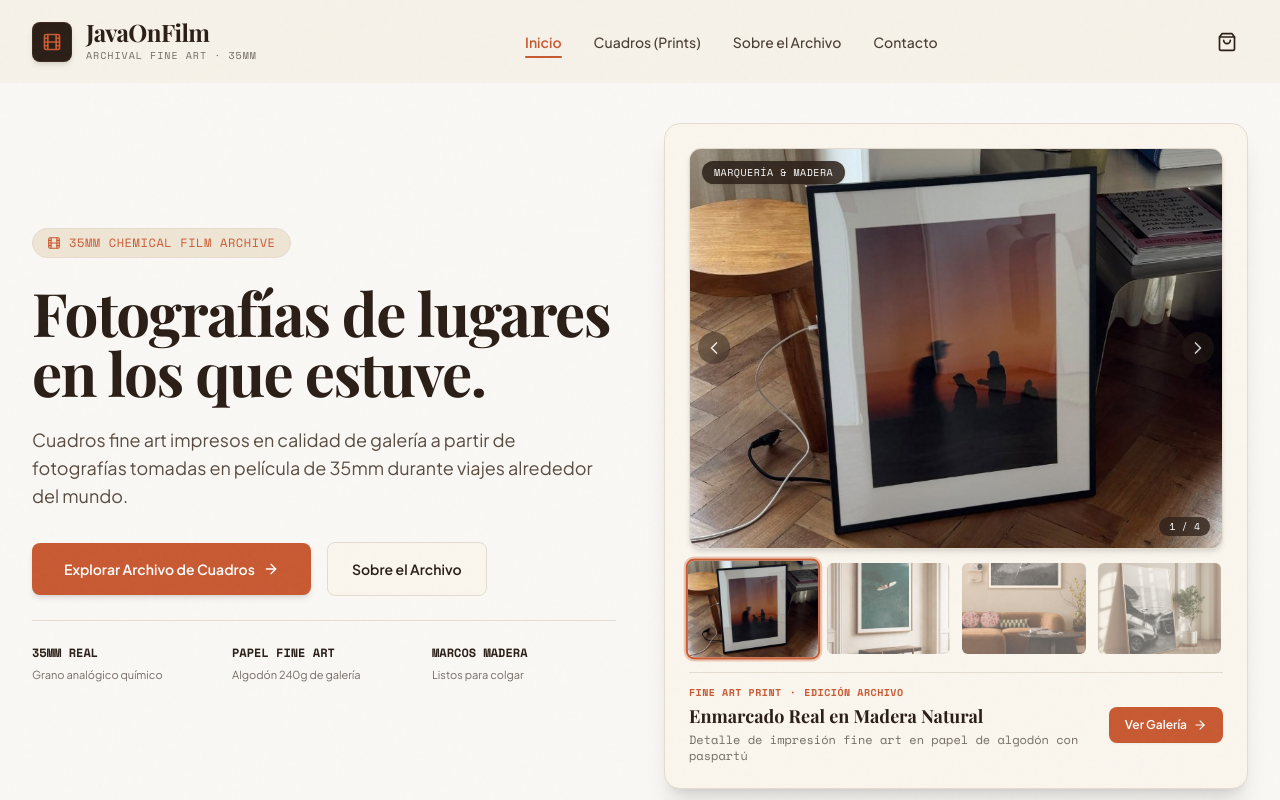
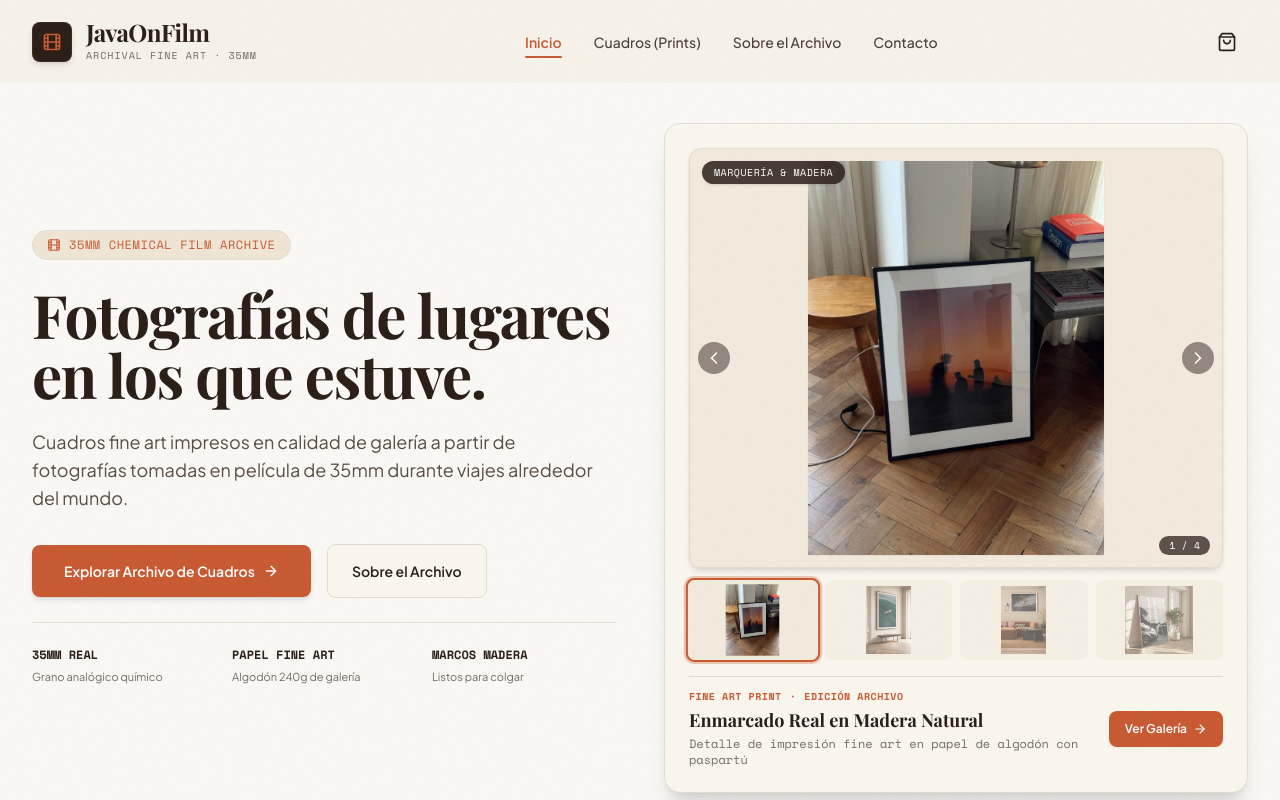
Before and after one commit to javigutierrezra/javaonfilm-web, a React (Vite) app: page / in a window 1280 px wide. Shown: the top 800 px of the page. Built offline with nearby package versions, Linux system fonts and the light colour scheme; a web font is replaced by a local one.

Commit message:
fix: ajustar imagenes del carrusel en el Hero con object-contain para que se vean 100% completas sin recortar bordes

```diff
--- a/src/pages/Home.jsx
+++ b/src/pages/Home.jsx
@@ -115,13 +115,13 @@ export default function Home({ onOpenZoom }) {
                 >
                   {/* Main Image Viewport */}
                   <div
-                    className="relative overflow-hidden rounded-xl aspect-[4/3] bg-[#EFE5D5] border border-[#E4DCD0] shadow-md cursor-pointer group/img"
+                    className="relative overflow-hidden rounded-xl h-[360px] sm:h-[420px] bg-[#EFE5D5]/70 border border-[#E4DCD0] shadow-md cursor-pointer group/img flex items-center justify-center p-3"
                     onClick={() => navigate('/prints')}
                   >
                     <img
                       src={activeSlide.image}
                       alt={activeSlide.title}
-                      className="w-full h-full object-cover group-hover/img:scale-105 transition-transform duration-700"
+                      className="max-w-full max-h-full object-contain group-hover/img:scale-105 transition-transform duration-700 shadow-sm"
                     />
 
                     {/* Badge */}
@@ -157,13 +157,13 @@ export default function Home({ onOpenZoom }) {
                       <button
                         key={idx}
                         onClick={() => setCurrentSlideIndex(idx)}
-                        className={`relative rounded-lg overflow-hidden aspect-[4/3] border-2 transition-all ${
+                        className={`relative rounded-lg overflow-hidden h-20 bg-[#EFE5D5]/70 border-2 transition-all p-1 flex items-center justify-center ${
                           currentSlideIndex === idx
                             ? 'border-[#C85A32] ring-2 ring-[#C85A32]/30 scale-105'
                             : 'border-transparent opacity-60 hover:opacity-100'
                         }`}
                       >
-                        <img src={slide.image} alt={slide.title} className="w-full h-full object-cover" />
+                        <img src={slide.image} alt={slide.title} className="max-w-full max-h-full object-contain" />
                       </button>
                     ))}
                   </div>
```
